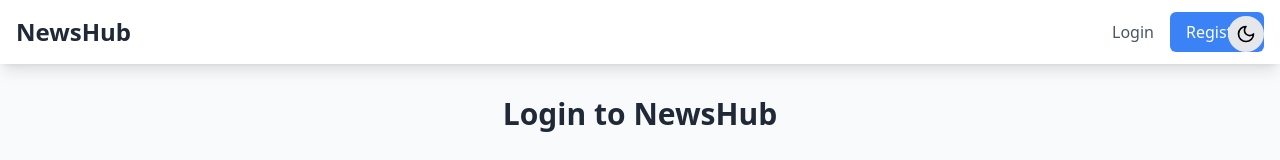
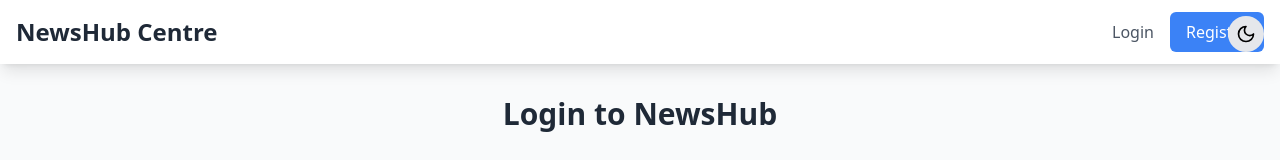
Before and after one commit to ianmuriuki/react-strapi-002, a React (Vite) app in the folder frontend/: page /login in a window 1280 px wide. Shown: the top 160 px of the page. Built offline with nearby package versions, Linux system fonts and the light colour scheme; no server answers.

Commit message:
minor changes

```diff
--- a/frontend/src/components/Navbar.tsx
+++ b/frontend/src/components/Navbar.tsx
@@ -20,7 +20,7 @@
       <div className="container mx-auto px-4">
         <div className="flex justify-between items-center h-16">
           <Link to="/" className="text-2xl font-bold text-gray-800 dark:text-white">
-            NewsHub
+            NewsHub Centre
           </Link>
 
           <div className="flex items-center space-x-4">
```
Also changed, not shown: frontend/src/components/ProtectedRoute.tsx (+13 -0 lines).
